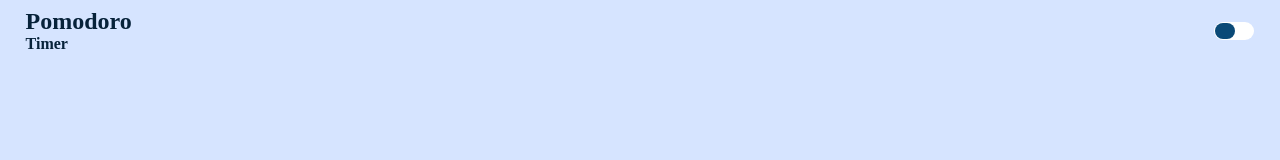
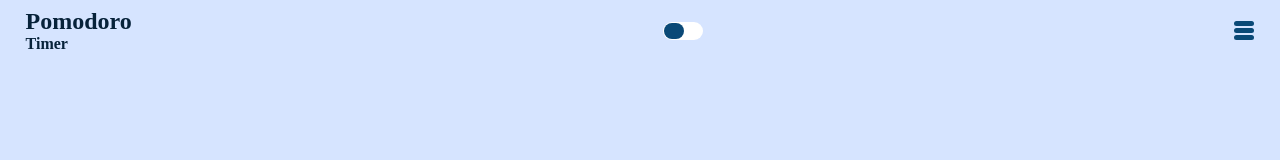
Before and after one commit to MatheusTrindade5201/pomodoro-timer, a React (Vite) app: page / in a window 1280 px wide. Shown: the top 160 px of the page. Built offline with nearby package versions, Linux system fonts and the light colour scheme.

Commit message:
feat: burguer menu icon with animation

```diff
--- /dev/null
+++ b/src/components/Header/burguer/index.tsx
@@ -0,0 +1,17 @@
+import { useState } from "react"
+import { BurgerWrapper } from "./style"
+
+const Burguer = () => {
+
+    const [open, setOpen] = useState<boolean>(false)
+
+    return(
+        <BurgerWrapper open={open} onClick={() => open === false ? setOpen(true) : setOpen(false)}>
+            <div/>
+            <div/>
+            <div/>
+        </BurgerWrapper>
+    )
+}
+
+export default Burguer
--- /dev/null
+++ b/src/components/Header/burguer/style.ts
@@ -0,0 +1,30 @@
+import styled from "styled-components";
+
+export const BurgerWrapper = styled.div<{open:boolean}>`
+    display: flex;
+    flex-direction: column;
+    gap: 2px;
+
+    div{
+        display: block;
+        width: 20px;
+        height: 5px;
+        background-color: ${props => props.theme.settings.secondary};
+        border-radius: 8px;
+        transform-origin: 0;
+        transition: .2s;
+
+        &:nth-child(1){
+            transform: ${({open}) => open === true ? 'rotate(45deg)' : 'rotate(0)' }
+        }
+        &:nth-child(2){
+            transform: ${({open}) => open === true ? 'translateX(200%)' : 'rotate(0)' }
+        }
+        &:nth-child(3){
+            transform: ${({open}) => open === true ? 'rotate(-45deg)' : 'rotate(0)' }
+        }
+
+    }
+
+
+`
--- a/src/components/Header/index.tsx
+++ b/src/components/Header/index.tsx
@@ -1,6 +1,7 @@
 import { useContext } from "react"
 import { MyContext } from "../../context/myContext"
 import light from "../../styles/themes/light"
+import Burguer from "./burguer"
 import { HeaderContainer, Logo } from "./style"
 import Toggle from "./Toggle"
 
@@ -12,6 +13,7 @@ const Header = () => {
         <HeaderContainer >
             <Logo>Pomodoro<p>Timer</p></Logo>
             <Toggle/>
+            <Burguer />
         </HeaderContainer>
     )
 }
```
